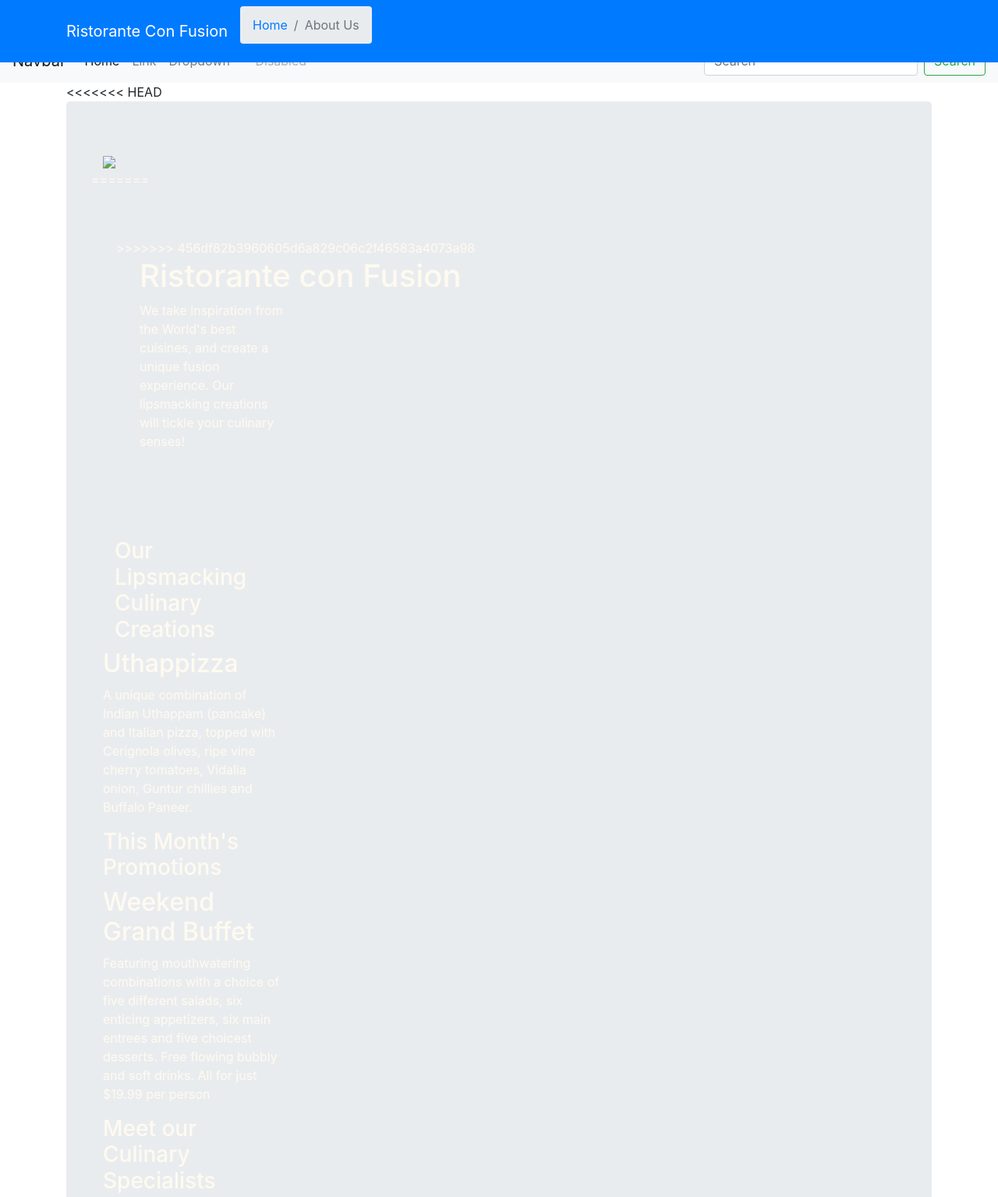
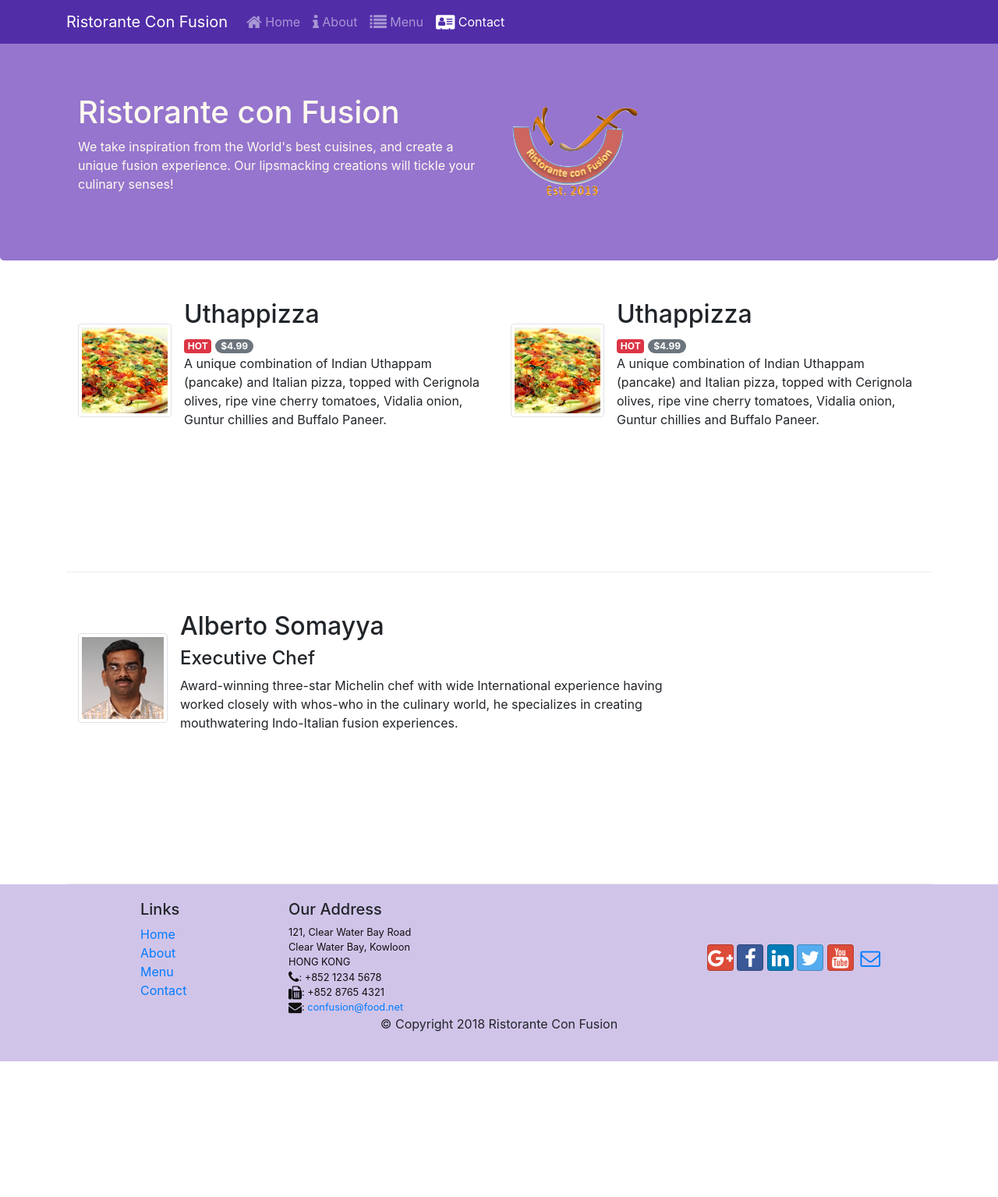
Before and after one commit to MiiNorin/school, a website: page index.html in a window 1280 px wide. Shown: the top 1535 px of the page at 78% size. After the commit the page ends 1361 px from the top, so only its background shows below. Drawn offline with nearby package versions, Linux system fonts and the light colour scheme.

Commit message:
About&Contact

```diff
--- a/index.html
+++ b/index.html
@@ -4,164 +4,111 @@
 <head>
     <title>Ristorante Con Fusion</title>
     <meta charset="utf-8">
-    <link href="css/style.css" rel="stylesheet">
+
     <meta name="viewport" content="width=device-width, initial-scale=1, shrink-to-fit=no">
     <meta http-equiv="x-ua-compatible" content="ie=edge">
     <!-- Bootstrap CSS -->
     <link rel="stylesheet" href="node_modules/bootstrap/dist/css/bootstrap.min.css">
     <link rel="stylesheet" href="node_modules/font-awesome/css/font-awesome.min.css">
     <link rel="stylesheet" href="node_modules/bootstrap-social/bootstrap-social.css">
-    <nav class="navbar navbar-expand-lg navbar-light bg-light">
-        <a class="navbar-brand" href="#">Navbar</a>
-        <button class="navbar-toggler" type="button" data-toggle="collapse" data-target="#navbarSupportedContent" aria-controls="navbarSupportedContent" aria-expanded="false" aria-label="Toggle navigation">
-          <span class="navbar-toggler-icon"></span>
-        </button>
-
-        <div class="collapse navbar-collapse" id="navbarSupportedContent">
-          <ul class="navbar-nav mr-auto">
-            <li class="nav-item active">
-              <a class="nav-link" href="#">Home <span class="sr-only">(current)</span></a>
-            </li>
-            <li class="nav-item">
-              <a class="nav-link" href="#">Link</a>
-            </li>
-            <li class="nav-item dropdown">
-              <a class="nav-link dropdown-toggle" href="#" id="navbarDropdown" role="button" data-toggle="dropdown" aria-haspopup="true" aria-expanded="false">
-                Dropdown
-              </a>
-              <div class="dropdown-menu" aria-labelledby="navbarDropdown">
-                <a class="dropdown-item" href="#">Action</a>
-                <a class="dropdown-item" href="#">Another action</a>
-                <div class="dropdown-divider"></div>
-                <a class="dropdown-item" href="#">Something else here</a>
-              </div>
-            </li>
-            <li class="nav-item">
-              <a class="nav-link disabled" href="#">Disabled</a>
-            </li>
-          </ul>
-          <form class="form-inline my-2 my-lg-0">
-            <input class="form-control mr-sm-2" type="search" placeholder="Search" aria-label="Search">
-            <button class="btn btn-outline-success my-2 my-sm-0" type="submit">Search</button>
-          </form>
-        </div>
-      </nav>
+    <link href="css/style.css" rel="stylesheet">
 </head>
 
-<body>
-    <div class="container">
-<<<<<<< HEAD
-        <nav class="navbar navbar-dark navbar-expand-sm bg-primary fixed-top">
+
+    <nav class="navbar navbar-dark navbar-expand-sm fixed-top">
         <div class="container">
             <button class="navbar-toggler" type="button" data-toggle="collapse" data-target="#Navbar">
                 <span class="navbar-toggler-icon"></span>
             </button>
+            <a class="navbar-brand" href="#">Ristorante Con Fusion</a>
             <div class="collapse navbar-collapse" id="Navbar">
-
-
-                    <a class="navbar-brand" href="#">Ristorante Con Fusion</a>
                 <ul class="navbar-nav mr-auto">
-                        <ol class="col-12 breadcrumb">
-                            <li class="breadcrumb-item"><a href="./index.html">Home</a></li>
-                            <li class="breadcrumb-item active">About Us</li>
-                     </ol>
-
+                        <li class="nav-item"><a class="nav-link" href="./index.html"><span class="fa fa-home fa-lg"></span> Home</a></li>
+                        <li class="nav-item"><a class="nav-link" href="./aboutus.html"><span class="fa fa-info fa-lg"></span> About</a></li>
+                        <li class="nav-item"><a class="nav-link" href="#"><span class="fa fa-list fa-lg"></span> Menu</a></li>
+                        <li class="nav-item active"><a class="nav-link" href="./contactus.html"><span class="fa fa-address-card fa-lg"></span> Contact</a></li>
                 </ul>
             </div>
-
         </div>
     </nav>
 
     <header class="jumbotron">
-        <div class="col-12 col-sm align-self-center">
-            <img src="img/logo.png" class="img-fluid">
-        </div>
-
-=======
-    <header class="jumbotron">
->>>>>>> 456df82b3960605d6a829c06c2f46583a4073a98
         <div class="container">
-        <div class="row">
-            <div>
-                <div>
+            <div class="row row-header">
                 <div class="col-12 col-sm-6">
-                        <div class="col-12 col-sm">
                     <h1>Ristorante con Fusion</h1>
-                    </div>
-                    </div>
-                    <div class="col-12 col-sm-4 col-md-3">
-                        <div class="col col-sm col-md">
                     <p>We take inspiration from the World's best cuisines, and create a unique fusion experience. Our lipsmacking creations will tickle your culinary senses!</p>
                 </div>
-                </div>
-                </div>
+                <div class="col-12 col-sm align-self-center">
+                  <img src="images/logo.png" class="img-fluid">
                 </div>
 
             </div>
         </div>
     </header>
 
+<body>
 
         <div class="container">
-                <div class="row">
-
-    <div class="col-12 col-sm-4 order-sm-last col-md-3">
-        <div>
-            <div  class="col col-sm order-sm-first col-md">
-                <h3>Our Lipsmacking Culinary Creations</h3>
-            </div>
-            <div>
-                <h2>Uthappizza</h2>
-                <p>A unique combination of Indian Uthappam (pancake) and Italian pizza, topped with Cerignola olives, ripe vine cherry tomatoes, Vidalia onion, Guntur chillies and Buffalo Paneer.</p>
+          <div class="row row-content">
+            <div class="col-12 col-sm-6">
+              <div class="media">
+                <img class="d-flex mr-3 img-thumbnail align-self-center"
+                    src="images/uthappizza.png" alt="Uthappizza">
+                <div class="media-body">
+                    <h2 class="mt-0">Uthappizza</h2>
+                    <span class="badge badge-danger">HOT</span>
+                    <span class="badge badge-pill badge-secondary">$4.99</span>
+                    <p class="d-none d-sm-block">A unique combination of Indian Uthappam (pancake) and Italian pizza, topped with Cerignola olives, ripe vine cherry tomatoes, Vidalia onion, Guntur chillies and Buffalo Paneer.</p>
                 </div>
               </div>
 
-
-        <div>
-            <div>
-                <h3>This Month's Promotions</h3>
             </div>
-            <div>
-                <h2>Weekend Grand Buffet</h2>
-                <p>Featuring mouthwatering combinations with a choice of five different salads, six enticing appetizers, six main entrees and five choicest desserts. Free flowing bubbly and soft drinks. All for just $19.99 per person </p>
-            </div>
-        </div>
-
-        <div>
-            <div>
-                <h3>Meet our Culinary Specialists</h3>
-            </div>
-            <div>
-                <h2>Alberto Somayya</h2>
-                <h4>Executive Chef</h4>
-                <p>Award winning three-star Michelin chef with wide International experience having worked closely with whos-who in the culinary world, he specializes in creating mouthwatering Indo-Italian fusion experiences. </p>
-            </div>
+            <div class="col-12 col-sm">
+              <div class="media">
+                <img class="d-flex mr-3 img-thumbnail align-self-center"
+                    src="images/uthappizza.png" alt="Uthappizza">
+                <div class="media-body">
+                    <h2 class="mt-0">Uthappizza</h2>
+                    <span class="badge badge-danger">HOT</span>
+                    <span class="badge badge-pill badge-secondary">$4.99</span>
+                    <p class="d-none d-sm-block">A unique combination of Indian Uthappam (pancake) and Italian pizza, topped with Cerignola olives, ripe vine cherry tomatoes, Vidalia onion, Guntur chillies and Buffalo Paneer.</p>
                 </div>
               </div>
             </div>
 
           </div>
+          <div class="row row-content">
+            <div class="col-12 col-sm-4 order-sm-last col-md-3">
 
-    <footer>
+            </div>
+            <div class="col col-sm order-sm-first col-md">
+              <div class="media">
+                <img class="d-flex mr-3 img-thumbnail align-self-center"
+                    src="images/alberto.png" alt="Alberto Somayya">
+                <div class="media-body">
+                    <h2 class="mt-0">Alberto Somayya</h2>
+                    <h4>Executive Chef</h4>
+                    <p class="d-none d-sm-block">Award-winning three-star Michelin chef with wide International experience having worked closely with whos-who in the culinary world, he specializes in creating mouthwatering Indo-Italian fusion experiences.</p>
+                </div>
+              </div>
+
+            </div>
+          </div>
+        </div>
+      </body>
+
+
+    <footer class="footer">
         <div class="container">
-
             <div class="row">
-
                 <div class="col-4 offset-1 col-sm-2">
                     <h5>Links</h5>
                     <ul class="list-unstyled">
-<<<<<<< HEAD
-                        <li class="nav-item active"><a class="nav-link" href="#"><span class="fa fa-home fa-lg"></span> Home</a></li>
-                        <li class="nav-item"><a class="nav-link" href="./aboutus.html"><span class="fa fa-info fa-lg"></span> About</a></li>
-                        <li class="nav-item"><a class="nav-link" href="#"><span class="fa fa-list fa-lg"></span> Menu</a></li>
-                        <li class="nav-item"><a class="nav-link" href=""><span class="fa fa-address-card fa-lg"></span> Contact</a></li>
-
-=======
-                        <li><a href="#">Home</a></li>
-                        <li><a href="#">About</a></li>
+                        <li><a href="index.html">Home</a></li>
+                        <li><a href="aboutus.html">About</a></li>
                         <li><a href="#">Menu</a></li>
-                        <li><a href="#">Contact</a></li>
->>>>>>> 456df82b3960605d6a829c06c2f46583a4073a98
+                        <li><a href="contactus.html">Contact</a></li>
                     </ul>
                 </div>
                 <div class="col-7 col-sm-5">
@@ -174,12 +121,9 @@
                       <i class="fa fa-fax fa-lg"></i>: +852 8765 4321<br>
                       <i class="fa fa-envelope fa-lg"></i>:
                       <a href="mailto:confusion@food.net">confusion@food.net</a>
-                     </a>
 		           </address>
                 </div>
-                <div class="col-12 col-sm-4">
-                    <div class="col-auto">
-<<<<<<< HEAD
+                <div class="col-12 col-sm-4 align-self-center">
                     <div class="text-center">
                         <a class="btn btn-social-icon btn-google" href="http://google.com/+"><i class="fa fa-google-plus"></i></a>
                         <a class="btn btn-social-icon btn-facebook" href="http://www.facebook.com/profile.php?id="><i class="fa fa-facebook"></i></a>
@@ -188,24 +132,13 @@
                         <a class="btn btn-social-icon btn-google" href="http://youtube.com/"><i class="fa fa-youtube"></i></a>
                         <a class="btn btn-social-icon" href="mailto:"><i class="fa fa-envelope-o"></i></a>
                     </div>
-
-=======
-                        <a href="http://google.com/+">Google+</a>
-                        <a href="http://www.facebook.com/profile.php?id=">Facebook</a>
-                        <a href="http://www.linkedin.com/in/">LinkedIn</a>
-                        <a href="http://twitter.com/">Twitter</a>
-                        <a href="http://youtube.com/">YouTube</a>
-                        <a href="mailto:">Mail</a>
->>>>>>> 456df82b3960605d6a829c06c2f46583a4073a98
                 </div>
            </div>
-           </div>
-           <div>
-                <div>
+           <div class="row justify-content-center">
+                <div class="col-auto">
                     <p>© Copyright 2018 Ristorante Con Fusion</p>
                 </div>
            </div>
-
         </div>
     </footer>
 
```
Also changed, not shown: aboutus.html (+120 -35 lines), contactus.html (+6 -8 lines). Lines whose indentation alone changed are shown as unchanged.
